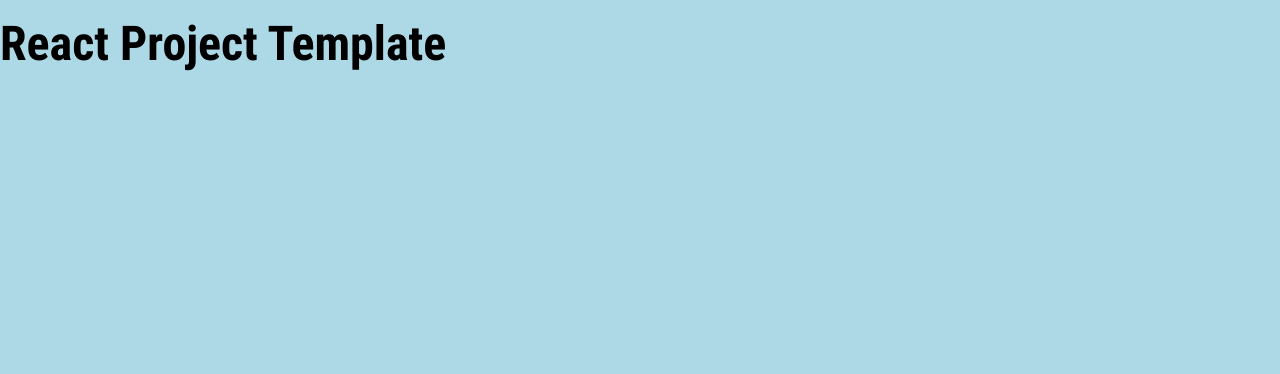
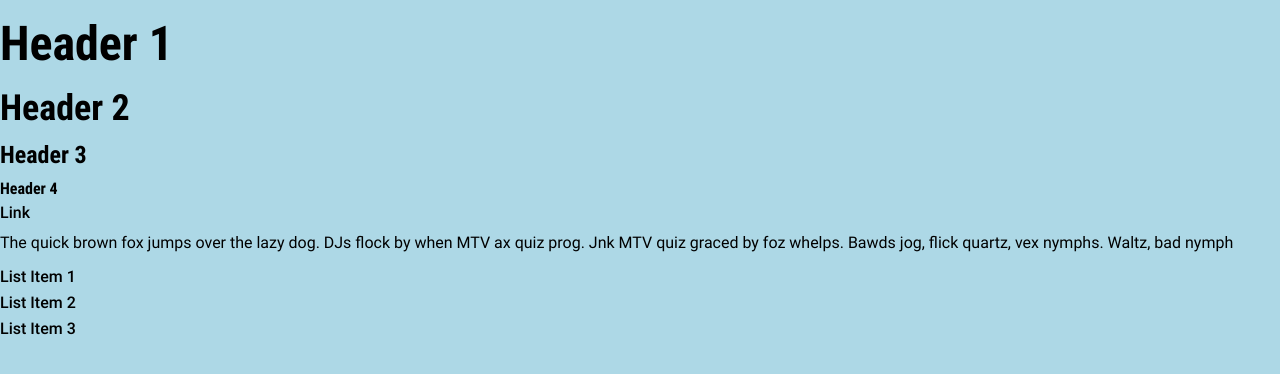
Before and after one commit to Karuma46/react-project-template, a React (Create React App) app: page / in a window 1280 px wide. Shown: the top 374 px of the page. Built offline with nearby package versions, Linux system fonts and the light colour scheme.

Commit message:
Docs Page

```diff
--- a/src/app/pages/docs/index.js
+++ b/src/app/pages/docs/index.js
@@ -2,7 +2,24 @@
   return (
     <>
       <div>
-        <h1>React Project Template</h1>
+        <h1>Header 1</h1>
+        <h2>Header 2</h2>
+        <h3>Header 3</h3>
+        <h4>Header 4</h4>
+
+        <a href="/">Link</a>
+
+        <p>
+          The quick brown fox jumps over the lazy dog. DJs flock by when MTV ax
+          quiz prog. Jnk MTV quiz graced by foz whelps. Bawds jog, flick quartz,
+          vex nymphs. Waltz, bad nymph
+        </p>
+
+        <ul>
+          <li>List Item 1</li>
+          <li>List Item 2</li>
+          <li>List Item 3</li>
+        </ul>
       </div>
     </>
   );
```
